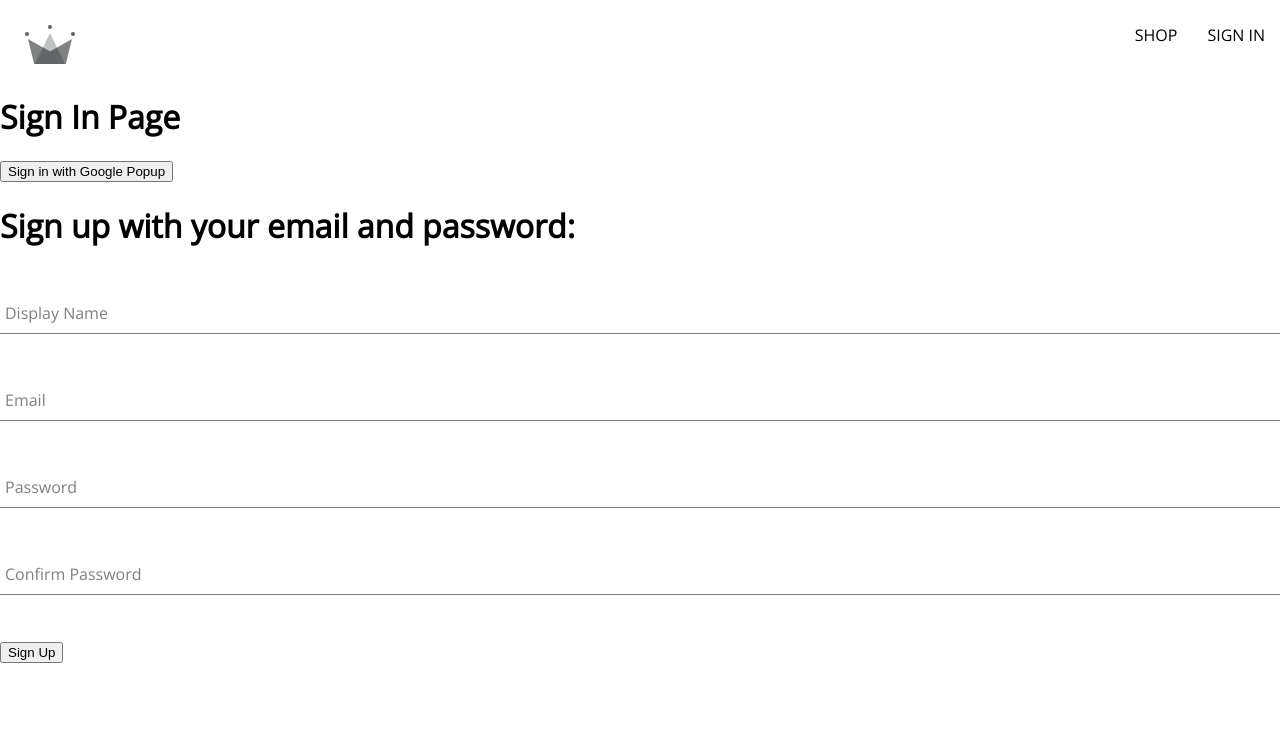
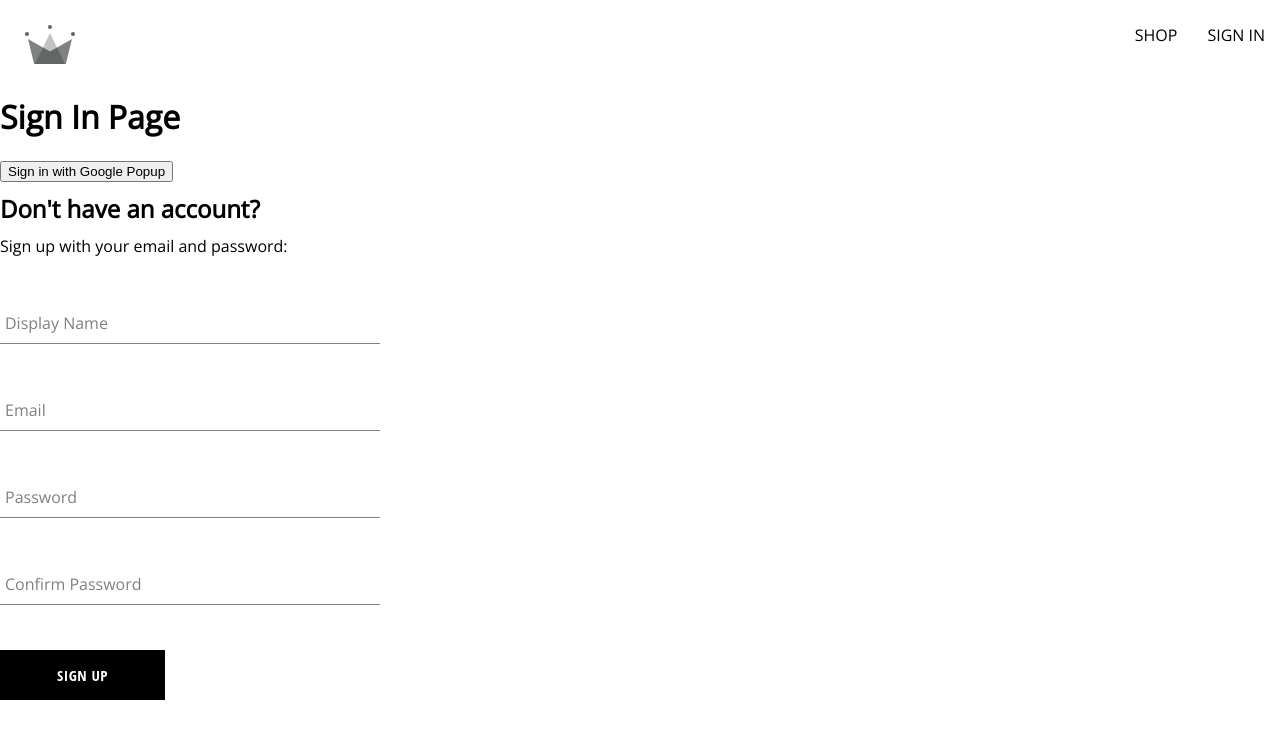
Before and after one commit to ojc011/ecommerce-business, a React (Create React App) app: page /sign-in in a window 1280 px wide. Shown: the top 738 px of the page. Built offline with nearby package versions, Linux system fonts and the light colour scheme.

Commit message:
Created reusable button component with multiple styles to choose based on the buttontype prop u choose. Also added sign up button which utilizes the button component and styled both accordingly.

```diff
--- /dev/null
+++ b/src/components/button/button.component.jsx
@@ -0,0 +1,19 @@
+import './button.styles.scss';
+
+const BUTTON_TYPE_CLASSES = {
+  google: 'google-sign-in',
+  inverted: 'inverted',
+};
+
+const Button = ({ children, buttonType, ...otherProps }) => {
+  return (
+    <button
+      className={`button-container ${BUTTON_TYPE_CLASSES[buttonType]}`}
+      {...otherProps}
+    >
+      {children}
+    </button>
+  );
+};
+
+export default Button;
--- /dev/null
+++ b/src/components/button/button.styles.scss
@@ -0,0 +1,46 @@
+.button-container {
+  min-width: 165px;
+  width: auto;
+  height: 50px;
+  letter-spacing: 0.5px;
+  line-height: 50px;
+  padding: 0 35px 0 35px;
+  font-size: 15px;
+  background-color: black;
+  color: white;
+  text-transform: uppercase;
+  font-family: 'Open Sans Condensed';
+  font-weight: bolder;
+  border: none;
+  cursor: pointer;
+  display: flex;
+  justify-content: center;
+
+  &:hover {
+    background-color: white;
+    color: black;
+    border: 1px solid black;
+  }
+
+  &.google-sign-in {
+    background-color: #4285f4;
+    color: white;
+
+    &:hover {
+      background-color: #357ae8;
+      border: none;
+    }
+  }
+
+  &.inverted {
+    background-color: white;
+    color: black;
+    border: 1px solid black;
+
+    &:hover {
+      background-color: black;
+      color: white;
+      border: none;
+    }
+  }
+}
--- a/src/components/sign-up-form/sign-up-form.component.jsx
+++ b/src/components/sign-up-form/sign-up-form.component.jsx
@@ -1,11 +1,14 @@
 import { useState } from 'react';
 
 import FormInput from '../form-input/form-input.component';
+import Button from '../button/button.component';
 
 import {
   createAuthUserWithEmailAndPassword,
   createUserDocumentFromAuth,
 } from '../../utils/firebase/firebase.utils';
+
+import './sign-up-form.styles.scss';
 
 const defaultFormFields = {
   displayName: '',
@@ -54,8 +57,9 @@
   };
 
   return (
-    <div>
-      <h1>Sign up with your email and password:</h1>
+    <div className="sign-up-container">
+      <h2>Don't have an account?</h2>
+      <span>Sign up with your email and password:</span>
       <form onSubmit={handleSubmit}>
         <FormInput
           label="Display Name"
@@ -98,7 +102,7 @@
           }}
         />
 
-        <button type="submit">Sign Up</button>
+        <Button type="submit">Sign Up</Button>
       </form>
     </div>
   );
--- /dev/null
+++ b/src/components/sign-up-form/sign-up-form.styles.scss
@@ -0,0 +1,9 @@
+.sign-up-container {
+  display: flex;
+  flex-direction: column;
+  width: 380px;
+
+  h2 {
+    margin: 10px 0;
+  }
+}
```
